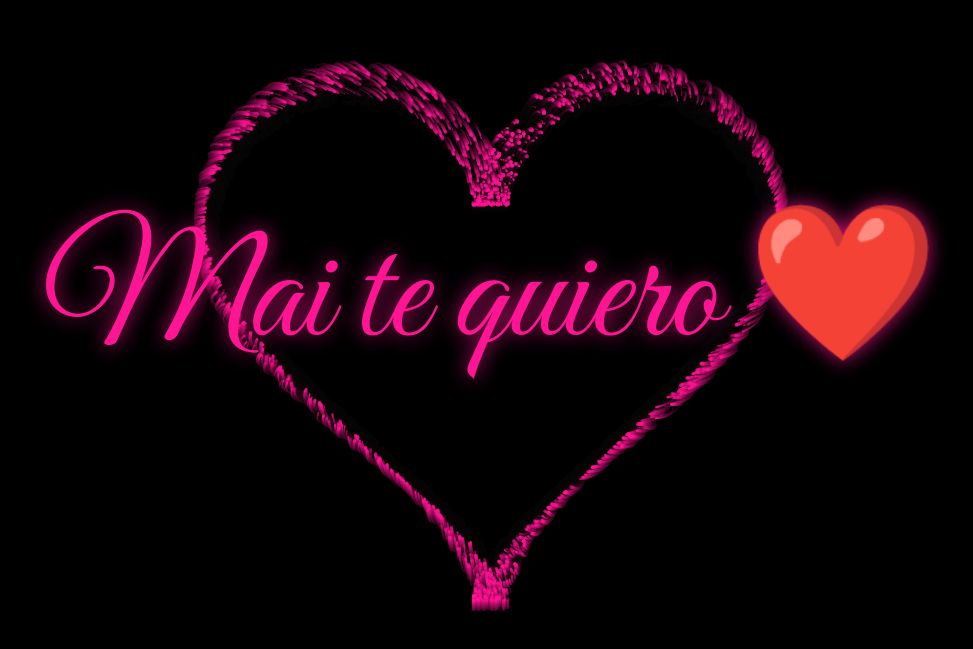
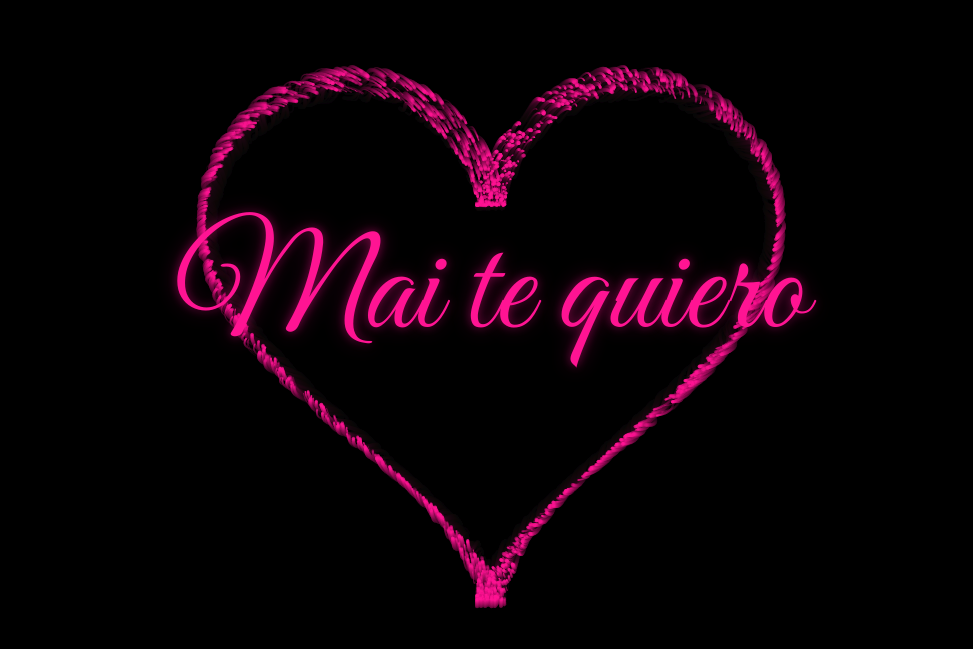
Before and after one commit to Agostozinho/mai-te-quiero, a plain HTML site: page index.html in a window 1280 px wide. Shown: the part 105-754 px from the top of the page, without its empty margins (149-1122 px from the left). Drawn offline with Linux system fonts and the light colour scheme; animation ran at ten frames a second.

Commit message:
Add files via upload

```diff
--- a/index.html
+++ b/index.html
@@ -7,35 +7,67 @@
     <link href="https://fonts.googleapis.com/css2?family=Great+Vibes&display=swap" rel="stylesheet">
     <style>
         * { margin: 0; padding: 0; box-sizing: border-box; }
+
         body, html {
             width: 100%; height: 100%;
             overflow: hidden; background-color: #000;
             display: flex; justify-content: center; align-items: center;
         }
+
         canvas { position: absolute; top: 0; left: 0; width: 100%; height: 100%; }
+
+        /* Contenedor principal centrado */
+        .contenido-centrado {
+            position: relative;
+            z-index: 10; /* Encima de las partículas */
+            width: 100%;
+            height: 100%;
+            display: flex;
+            justify-content: center; /* Centrado horizontal */
+            align-items: center;     /* Centrado vertical */
+            pointer-events: none;    /* No interfiere con el canvas */
+        }
+
         .mensaje-container {
-            position: relative; z-index: 10;
-            text-align: center; width: 100%;
-            pointer-events: none;
+            text-align: center;
+            display: flex;
+            justify-content: center;
+            align-items: center;
         }
+
         .mensaje-texto {
-            color: #FF1493; /* Rosa fuerte vibrante */
+            color: #FF1493; /* Rosa fuerte vibrante de la flor */
             font-family: 'Great Vibes', cursive;
-            font-size: 12vw; /* Tamaño ideal para celular */
-            text-shadow: 0 0 20px rgba(255, 20, 147, 0.8);
+            font-size: 11vw; /* Tamaño dinámico adaptable */
+            font-weight: normal;
+            letter-spacing: 1px;
+            /* Sombras más suaves y difusas para un look limpio */
+            text-shadow: 0 0 10px rgba(255, 20, 147, 0.4),
+                         0 0 20px rgba(255, 20, 147, 0.3);
+            /* Centrado adicional */
+            width: 100%;
+            white-space: nowrap; /* Evita que el texto se rompa en varias líneas */
         }
     </style>
 </head>
 <body>
+
     <canvas id="heart"></canvas>
-    <div class="mensaje-container">
-        <div class="mensaje-texto">Mai te quiero ❤️</div>
+
+    <div class="contenido-centrado">
+        <div class="mensaje-container">
+            <div class="mensaje-texto">Mai te quiero</div>
+        </div>
     </div>
 
     <script>
         const canvas = document.getElementById('heart');
         const ctx = canvas.getContext('2d');
         let particles = [];
+
+        // Cantidad de partículas y parámetros para el trazo grueso
+        const particleCount = 1800;
+        const dispersion = 28;
 
         function resize() {
             canvas.width = window.innerWidth;
@@ -44,9 +76,12 @@
             init();
         }
 
+        // Ecuación paramétrica del corazón
         function getHeartPoint(t) {
             let x = 16 * Math.pow(Math.sin(t), 3);
             let y = -(13 * Math.cos(t) - 5 * Math.cos(2 * t) - 2 * Math.cos(3 * t) - Math.cos(4 * t));
+
+            // Escala adaptable: más pequeña en móviles para que no se corte
             const scale = Math.min(canvas.width / 45, canvas.height / 45);
             return { x: x * scale, y: y * scale };
         }
@@ -54,19 +89,30 @@
         class Particle {
             constructor() {
                 this.t = Math.random() * Math.PI * 2;
+                // Tamaño más variado como polvo de purpurina
                 this.size = Math.random() * 1.5 + 0.5;
-                this.speed = Math.random() * 0.002 + 0.001; // Movimiento muy lento
+                // Velocidad extremadamente lenta y pausada
+                this.speed = Math.random() * 0.002 + 0.001;
+                // Opacidad variada para el efecto de profundidad
                 this.opacity = Math.random() * 0.7 + 0.2;
-                this.offset = (Math.random() - 0.5) * 35; // Trazo grueso y difuso
+                // Dispersión aleatoria para el trazo grueso y difuso
+                this.offset = (Math.random() - 0.5) * dispersion;
             }
+
             update() {
                 this.t += this.speed;
                 const point = getHeartPoint(this.t);
-                const pulse = 1 + Math.sin(Date.now() * 0.001) * 0.04;
+
+                // Pulsación sutil y lenta
+                const pulse = 1 + Math.sin(Date.now() * 0.001) * 0.03;
+
+                // Movimiento lento y ondulado
                 this.x = canvas.width / 2 + (point.x * pulse) + (Math.cos(this.t) * this.offset);
                 this.y = canvas.height / 2 + (point.y * pulse) + (Math.sin(this.t) * this.offset);
             }
+
             draw() {
+                // Usamos el color rosa fuerte de la flor
                 ctx.fillStyle = `rgba(255, 20, 147, ${this.opacity})`;
                 ctx.beginPath();
                 ctx.arc(this.x, this.y, this.size, 0, Math.PI * 2);
@@ -75,16 +121,23 @@
         }
 
         function init() {
-            for (let i = 0; i < 1800; i++) particles.push(new Particle());
+            for (let i = 0; i < particleCount; i++) {
+                particles.push(new Particle());
+            }
         }
 
         function animate() {
-            ctx.fillStyle = 'rgba(0, 0, 0, 0.1)';
+            // Efecto estela muy suave para dar sensación de movimiento fluido y lento
+            ctx.fillStyle = 'rgba(0, 0, 0, 0.08)';
             ctx.fillRect(0, 0, canvas.width, canvas.height);
-            particles.forEach(p => { p.update(); p.draw(); });
+            particles.forEach(p => {
+                p.update();
+                p.draw();
+            });
             requestAnimationFrame(animate);
         }
 
+        // Listener para adaptar el tamaño si cambia la orientación del celular
         window.addEventListener('resize', resize);
         resize();
         animate();
```
